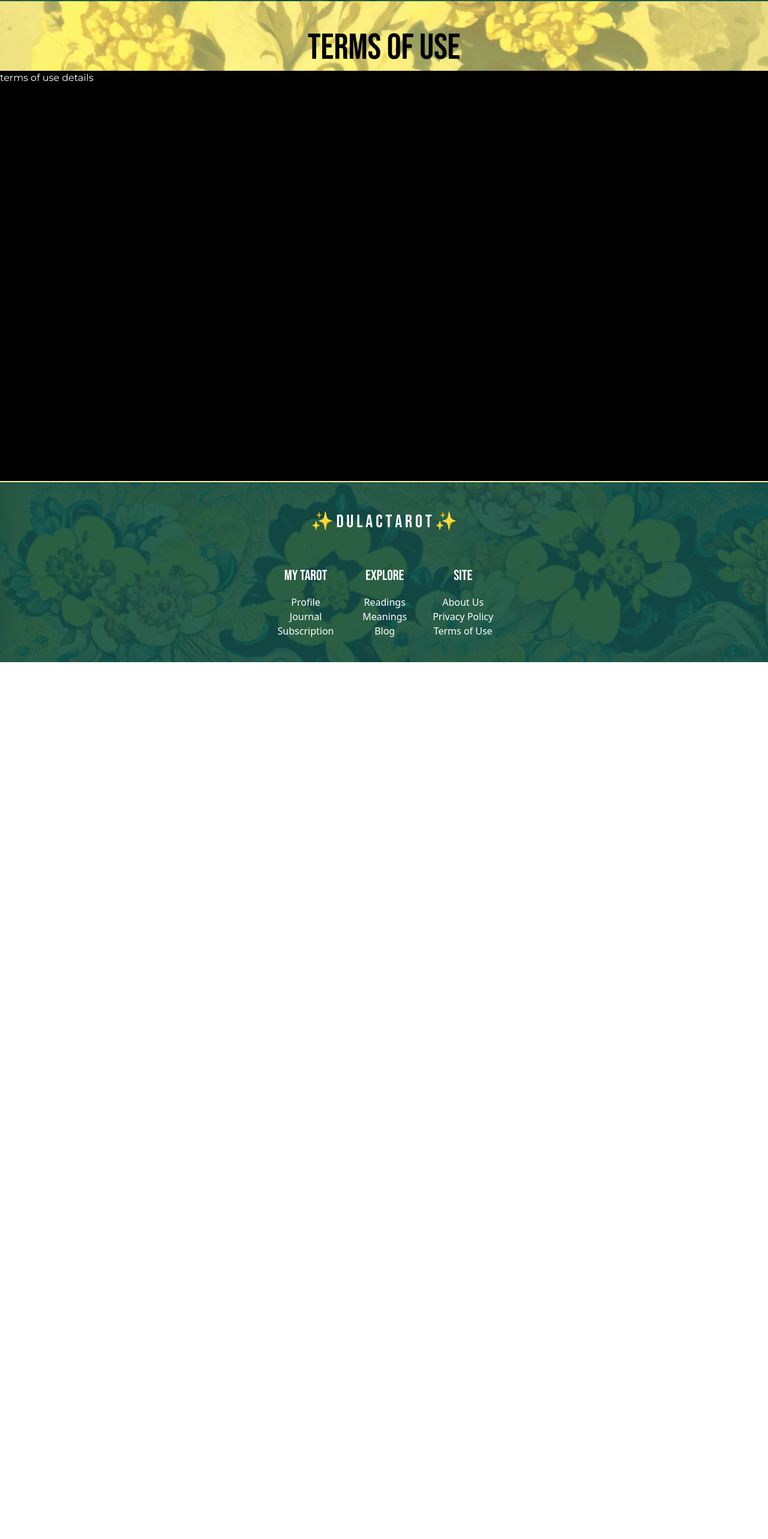
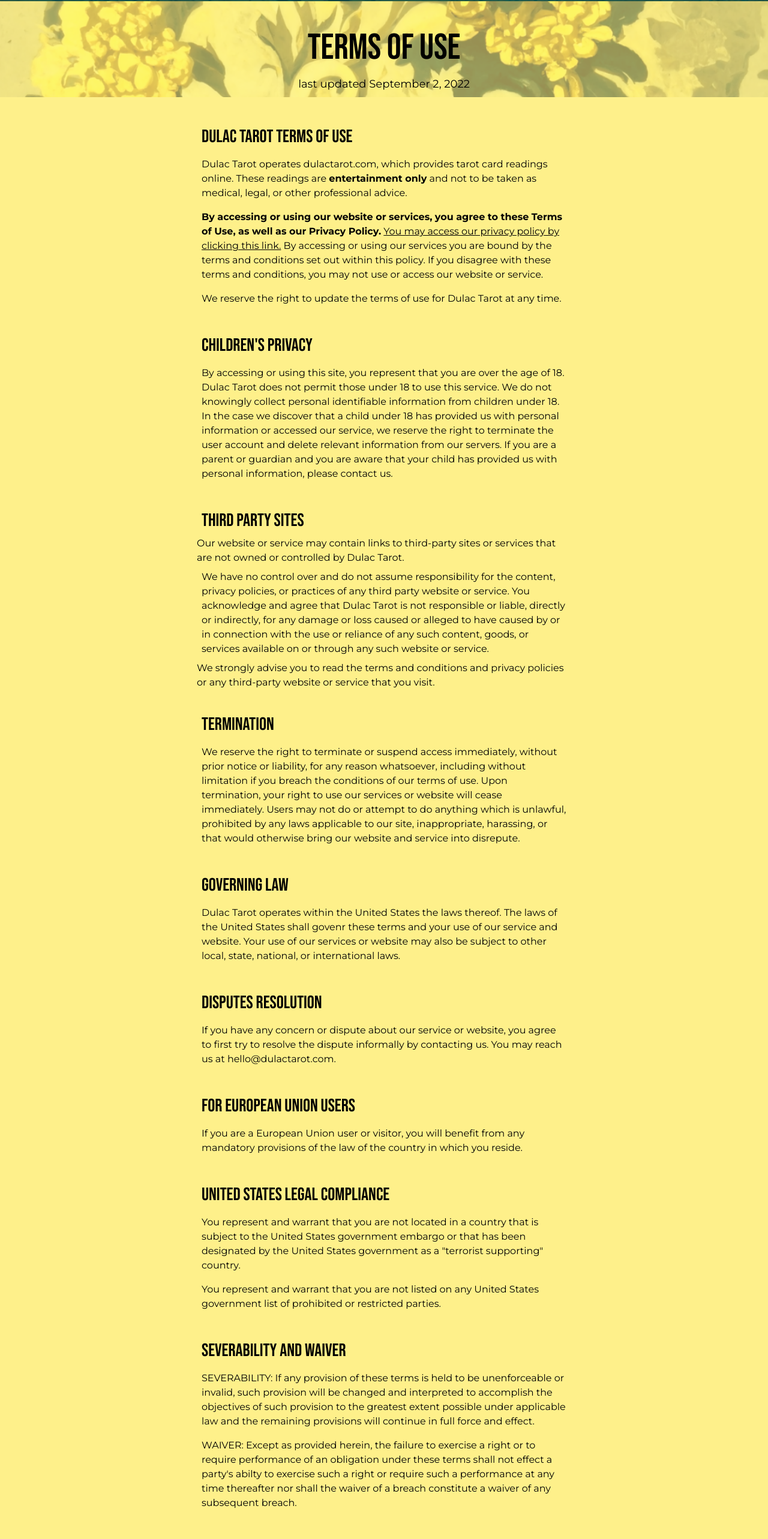
Before and after one commit to ccingram94/dulactarot, a Next.js app: page /termsofuse in a window 1280 px wide. Shown: the part 134-2700 px from the top of the page at 60% size. Before the commit the page ends 1238 px from the top, so only its background shows below. Built offline with nearby package versions, Linux system fonts and the light colour scheme; no server answers.

Commit message:
updated the about, privacy policy, and terms of use pages with info

```diff
--- a/components/footer.js
+++ b/components/footer.js
@@ -31,14 +31,23 @@
             </div>
             <div className="text-white text-center p-2 lg:p-4">
                 <h4 className="p-4 font-bebas text-xl lg:text-2xl">Site</h4>
+                <div className="flex flex-col flex-wrap">
+                  <Link href="/aboutus">
+                    <button>
                       <p>About Us</p>
-
+                    </button>
+                  </Link>
                   <Link href="/privacypolicy">
                     <button>
                       <p>Privacy Policy</p>
                     </button>
                   </Link>
+                  <Link href="/termsofuse">
+                    <button>
                       <p>Terms of Use</p>
+                    </button>
+                  </Link>
+                </div>
             </div>
           </div>
         </div>
--- /dev/null
+++ b/pages/aboutus.js
@@ -0,0 +1,34 @@
+import Head from 'next/head'
+import Image from 'next/image'
+import Link from 'next/link'
+
+export default function AboutUs() {
+  return (
+    <div>
+      <Head>
+        <title>Dulac Tarot</title>
+        <meta name="About Us" content="learn about us" />
+        <link rel="icon" href="/favicon.ico" />
+      </Head>
+      <div className="bg-floral bg-center bg-cover w-screen">
+          <h2 className="text-4xl text-black lg:text-6xl font-bebas text-center p-2 pt-12 bg-yellow-200 bg-opacity-60">About Us </h2>
+        </div>
+      <main className="bg-yellow-200 text-black w-screen min-h-screen font-montserrat flex flex-col pt-10 lg:pt-20 items-center">
+        <div className="flex flex-col p-2 m-4">
+            <div className="p-2 m-2 lg:max-w-[50vw]">
+              <h2 className="p-2 font-bebas text-xl lg:text-3xl">About Dulac Tarot</h2>
+              <p className="p-2">Dulac Tarot operates dulactarot.com, which provides tarot card readings online.  These readings are <b>entertainment only</b> and not to be taken as medical, legal, or other professional advice.</p>
+              <p className="p-2">We require users and visitors to review our Terms of Use and Privacy Policy.  Use of our website or services constitutes agreement to our Terms of Use and Privacy Policy.</p>
+              <Link href="/termsofuse">
+                <button className="p-2 m-2 bg-black text-white">Terms of Use</button>
+              </Link>
+              <Link href="/privacypolicy">
+                <button className="p-2 m-2 bg-black text-white">Privacy Policy</button>
+              </Link>
+              <p className="p-2">You may contact us at hello@dulactarot.com.</p>
+            </div>
+        </div>
+      </main>
+    </div>
+  )
+}
--- a/pages/privacypolicy.js
+++ b/pages/privacypolicy.js
@@ -17,14 +17,14 @@
         <div className="flex flex-col justify-center p-2 m-4">
             <div className="p-2 m-2 lg:max-w-[50vw]">
               <h2 className="p-2 font-bebas text-xl lg:text-3xl">Dulac Tarot Privacy Policy</h2>
-              <p className="p-2">Dulac Tarot operates dulactarot.com, which provides tarot card readings online.</p>
-              <p className="p-2">This page is used to inform website visitors regarding our policies with the collection, use, and disclosure of Personal Information if anyone decided to use our Service, the Website Name website.</p>
+              <p className="p-2">Dulac Tarot operates dulactarot.com, which provides tarot card readings online.  These readings are <b>entertainment only</b> and not to be taken as medical, legal, or other professional advice.</p>
+              <p className="p-2">This page is used to inform website visitors regarding our policies with the collection, use, and disclosure of Personal Information for those who use our service or website.</p>
               <p className="p-2">If you choose to use our Service, then you agree to the collection and use of information in relation with this policy. The Personal Information that we collect are used for providing and improving the Service. We will not use or share your information with anyone except as described in this Privacy Policy.</p>
               <p className="p-2">The terms used in this Privacy Policy have the same meanings as in our Terms and Conditions, which is accessible at dulactarot.com/termsofuse, unless otherwise defined in this Privacy Policy.</p>
             </div>
             <div className="p-2 m-2 lg:max-w-[50vw]">
               <h3 className="p-2 font-bebas text-xl lg:text-3xl">Information Collection and Use</h3>
-              <p className="p-2">For a better experience while using our Service, we may require you to provide us with certain personally identifiable information, including but not limited to your name, phone number, and postal address. The information that we collect will be used to contact or identify you.</p>
+              <p className="p-2">For a better experience while using our Service, we may require you to provide us with certain personally identifiable information, including but not limited to your name, phone number, and contact address. The information that we collect will be used to contact or identify you.</p>
             </div>
             <div className="p-2 m-2 lg:max-w-[50vw]">
               <h3 className="p-2 font-bebas text-xl lg:text-3xl">Log Data</h3>
--- a/pages/termsofuse.js
+++ b/pages/termsofuse.js
@@ -1,24 +1,68 @@
 import Head from 'next/head'
 import Image from 'next/image'
 import Link from 'next/link'
-import Header from '../components/header'
-import Footer from '../components/footer'
 
 export default function TermsOfUse() {
   return (
     <div>
       <Head>
         <title>Dulac Tarot</title>
-        <meta name="Privacy Policy" content="explore our privacy policy" />
+        <meta name="Terms of Use" content="explore our terms of use" />
         <link rel="icon" href="/favicon.ico" />
       </Head>
-      <main className="bg-black text-white w-screen min-h-screen font-montserrat">
-        <div className="bg-floral bg-center bg-cover">
-          <h2 className="text-4xl text-black lg:text-6xl font-bebas text-center p-2 pt-12 bg-yellow-200 bg-opacity-60">Terms of Use</h2>
+      <main className="bg-yellow-200 text-black w-screen min-h-screen font-montserrat flex flex-col items-center">
+        <div className="bg-floral bg-center bg-cover w-screen">
+          <h2 className="text-4xl text-black lg:text-6xl font-bebas text-center p-2 pt-12 bg-yellow-200 bg-opacity-60">Terms of Use </h2>
+          <p className="text-md lg:text-lg text-black text-center p-2 bg-yellow-200 bg-opacity-60">last updated September 2, 2022</p>
         </div>
-        <div>
-            <p>terms of use details</p>
-          </div>
+        <div className="flex flex-col justify-center p-2 m-4">
+            <div className="p-2 m-2 lg:max-w-[50vw]">
+              <h2 className="p-2 font-bebas text-xl lg:text-3xl">Dulac Tarot Terms of Use</h2>
+              <p className="p-2">Dulac Tarot operates dulactarot.com, which provides tarot card readings online.  These readings are <b>entertainment only</b> and not to be taken as medical, legal, or other professional advice.</p>
+              <p className="p-2"><b>By accessing or using our website or services, you agree to these Terms of Use, as well as our Privacy Policy.</b>  <Link href="/privacypolicy"><u>You may access our privacy policy by clicking this link.</u></Link>  By accessing or using our services you are bound by the terms and conditions set out within this policy.  If you disagree with these terms and conditions, you may not use or access our website or service.</p>
+              <p className="p-2">We reserve the right to update the terms of use for Dulac Tarot at any time.</p>
+            </div>
+            <div className="p-2 m-2 lg:max-w-[50vw]">
+              <h3 className="p-2 font-bebas text-xl lg:text-3xl">Children's Privacy</h3>
+              <p className="p-2">By accessing or using this site, you represent that you are over the age of 18.  Dulac Tarot does not permit those under 18 to use this service.  We do not knowingly collect personal identifiable information from children under 18. In the case we discover that a child under 18 has provided us with personal information or accessed our service, we reserve the right to terminate the user account and delete relevant information from our servers. If you are a parent or guardian and you are aware that your child has provided us with personal information, please contact us.</p>
+            </div>
+            <div className="p-2 m-2 lg:max-w-[50vw]">
+              <h2 className="p-2 font-bebas text-xl lg:text-3xl">Third Party Sites</h2>
+              <p>Our website or service may contain links to third-party sites or services that are not owned or controlled by Dulac Tarot.</p>
+              <p className="p-2">We have no control over and do not assume responsibility for the content, privacy policies, or practices of any third party website or service.  You acknowledge and agree that Dulac Tarot is not responsible or liable, directly or indirectly, for any damage or loss caused or alleged to have caused by or in connection with the use or reliance of any such content, goods, or services available on or through any such website or service.</p>
+              <p>We strongly advise you to read the terms and conditions and privacy policies or any third-party website or service that you visit.</p>
+            </div>
+            <div className="p-2 m-2 lg:max-w-[50vw]">
+              <h2 className="p-2 font-bebas text-xl lg:text-3xl">Termination</h2>
+              <p className="p-2">We reserve the right to terminate or suspend access immediately, without prior notice or liability, for any reason whatsoever, including without limitation if you breach the conditions of our terms of use.  Upon termination, your right to use our services or website will cease immediately.  Users may not do or attempt to do anything which is unlawful, prohibited by any laws applicable to our site, inappropriate, harassing, or that would otherwise bring our website and service into disrepute.</p>
+            </div>
+            <div className="p-2 m-2 lg:max-w-[50vw]">
+              <h3 className="p-2 font-bebas text-xl lg:text-3xl">Governing Law</h3>
+              <p className="p-2">Dulac Tarot operates within the United States the laws thereof.  The laws of the United States shall govenr these terms and your use of our service and website.  Your use of our services or website may also be subject to other local, state, national, or international laws.</p>
+            </div>
+            <div className="p-2 m-2 lg:max-w-[50vw]">
+              <h3 className="p-2 font-bebas text-xl lg:text-3xl">Disputes Resolution</h3>
+              <p className="p-2">If you have any concern or dispute about our service or website, you agree to first try to resolve the dispute informally by contacting us.  You may reach us at hello@dulactarot.com.</p>
+            </div>
+            <div className="p-2 m-2 lg:max-w-[50vw]">
+              <h3 className="p-2 font-bebas text-xl lg:text-3xl">For European Union Users</h3>
+              <p className="p-2">If you are a European Union user or visitor, you will benefit from any mandatory provisions of the law of the country in which you reside.</p>
+            </div>
+            <div className="p-2 m-2 lg:max-w-[50vw]">
+              <h3 className="p-2 font-bebas text-xl lg:text-3xl">United States Legal Compliance</h3>
+              <p className="p-2">You represent and warrant that you are not located in a country that is subject to the United States government embargo or that has been designated by the United States government as a "terrorist supporting" country.</p>
+              <p className="p-2">You represent and warrant that you are not listed on any United States government list of prohibited or restricted parties.</p>
+            </div>
+            <div className="p-2 m-2 lg:max-w-[50vw]">
+              <h3 className="p-2 font-bebas text-xl lg:text-3xl">Severability and Waiver</h3>
+              <p className="p-2">SEVERABILITY: If any provision of these terms is held to be unenforceable or invalid, such provision will be changed and interpreted to accomplish the objectives of such provision to the greatest extent possible under applicable law and the remaining provisions will continue in full force and effect.</p>
+              <p className="p-2">WAIVER: Except as provided herein, the failure to exercise a right or to require performance of an obligation under these terms shall not effect a party's abilty to exercise such a right or require such a performance at any time thereafter nor shall the waiver of a breach constitute a waiver of any subsequent breach.</p>
+            </div>
+            <div className="p-2 m-2 lg:max-w-[50vw]">
+              <h3 className="p-2 font-bebas text-xl lg:text-3xl">Contact Us</h3>
+              <p className="p-2">If you have any questions or suggestions about our Terms of Use or Privacy Policy, do not hesitate to contact us at hello@dulactarot.com.</p>
+            </div>
+        </div>
       </main>
     </div>
   )
```
Lines whose indentation alone changed are shown as unchanged.
